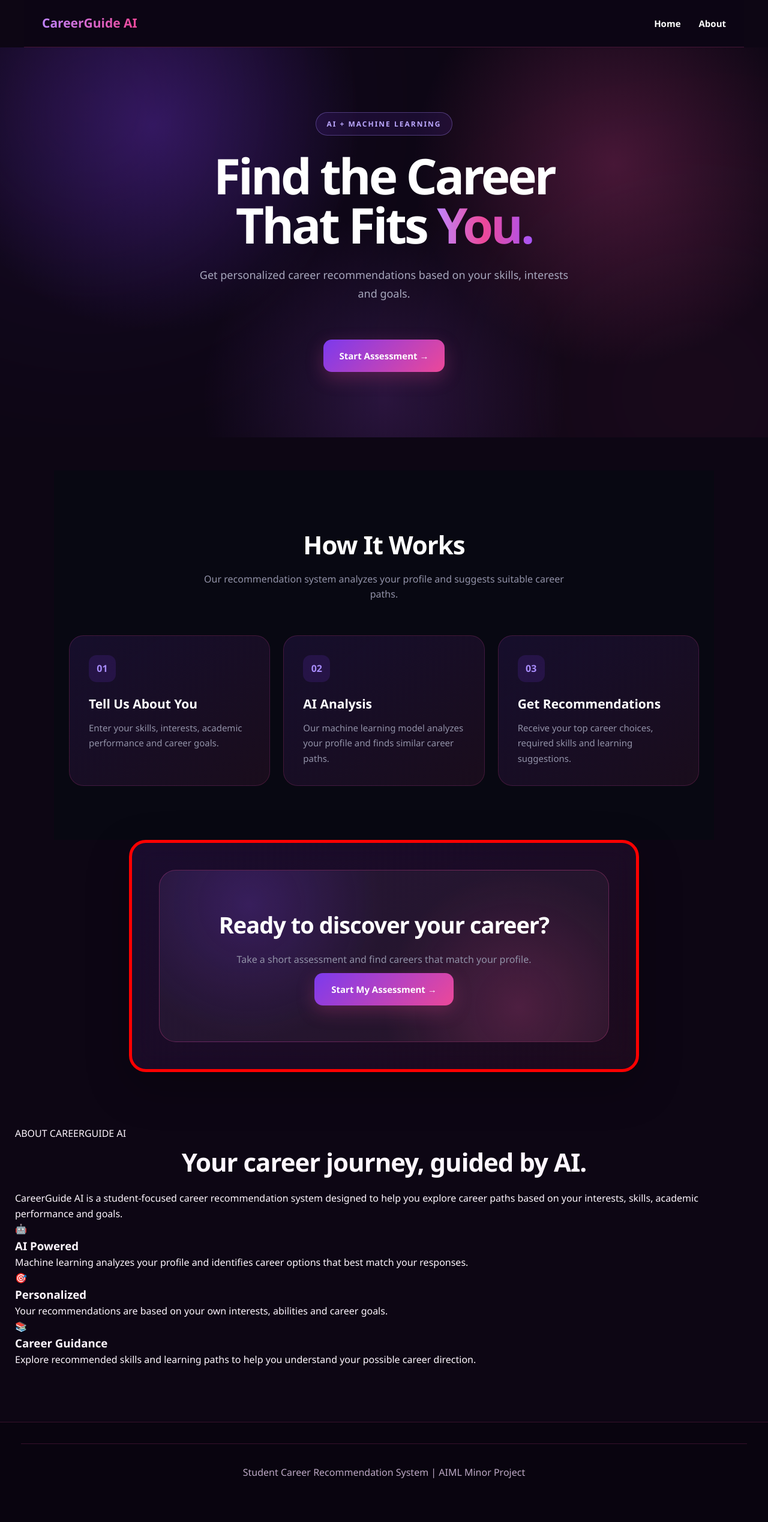
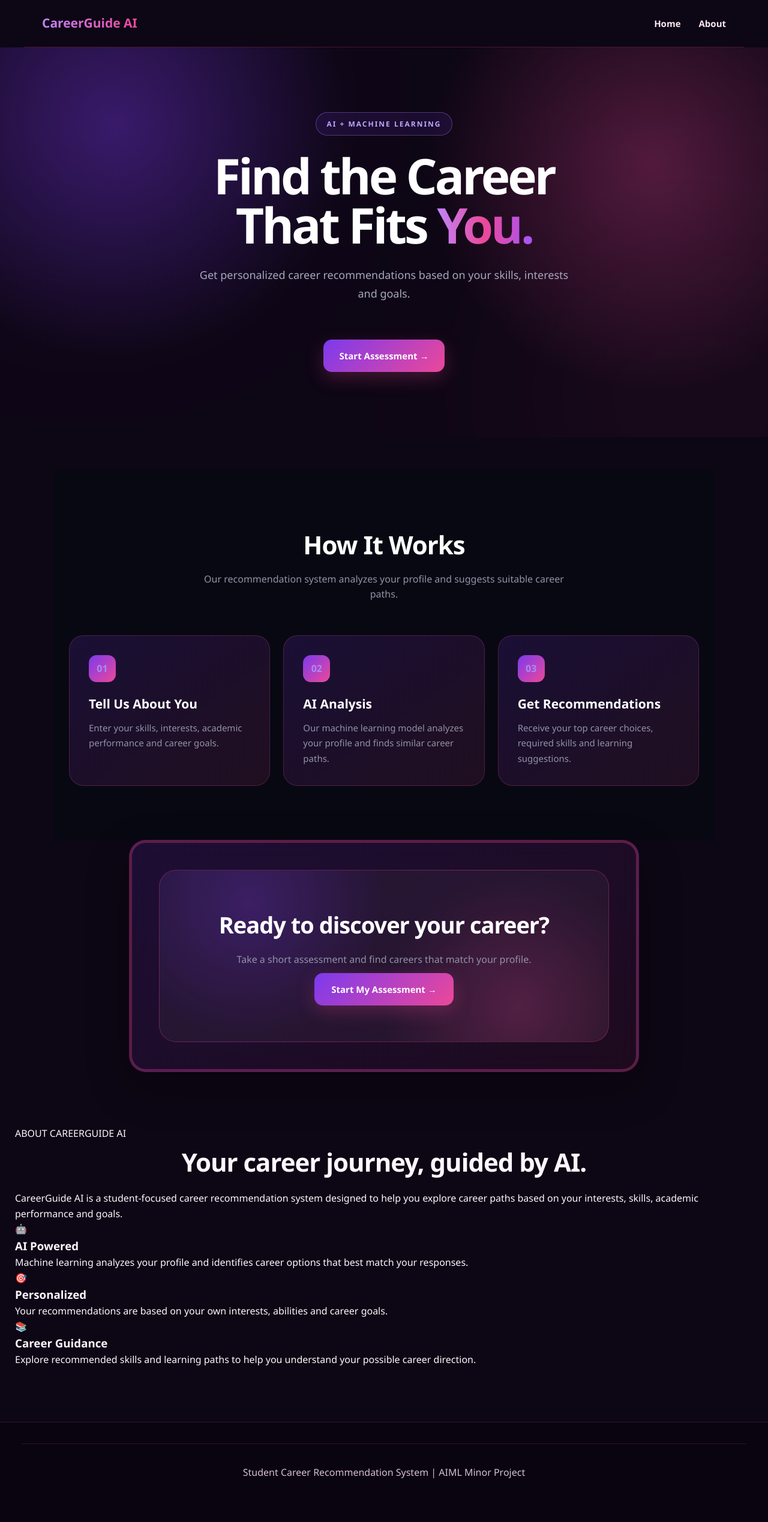
Before and after one commit to 2301031000080-spec/StudentCareerRecommendation, a Flask app: page / in a window 1280 px wide. Shown: the whole page at 60% size. Run offline with Flask 3, Linux system fonts and the light colour scheme.

Commit message:
Update style.css
Make entire website pink and purple

```diff
--- a/static/style.css
+++ b/static/style.css
@@ -3152,3 +3152,278 @@ footer {
 .assessment-page {
     background-color: #0d0614;
 }
+
+
+/* ==========================================
+   CAREERGUIDE AI - PINK + PURPLE THEME
+   ========================================== */
+
+body {
+    background: #0d0614 !important;
+    color: #fff7ff;
+}
+
+/* NAVBAR */
+
+.navbar,
+header {
+    background: #0d0614 !important;
+    border-bottom: 1px solid rgba(236, 72, 153, 0.25);
+}
+
+.logo {
+    background: linear-gradient(90deg, #c084fc, #ec4899) !important;
+    -webkit-background-clip: text !important;
+    -webkit-text-fill-color: transparent !important;
+}
+
+.nav-links a,
+nav a {
+    color: #fce7f3 !important;
+}
+
+.nav-links a:hover,
+nav a:hover {
+    color: #f472b6 !important;
+}
+
+
+/* HERO */
+
+.hero,
+.assessment-page,
+.result-page {
+    background:
+        radial-gradient(
+            circle at 15% 20%,
+            rgba(124, 58, 237, 0.35),
+            transparent 32%
+        ),
+        radial-gradient(
+            circle at 85% 30%,
+            rgba(236, 72, 153, 0.30),
+            transparent 32%
+        ),
+        #0d0614 !important;
+}
+
+.hero h1 span,
+.assessment h1 span {
+    background: linear-gradient(
+        90deg,
+        #c084fc,
+        #ec4899,
+        #a855f7
+    ) !important;
+
+    -webkit-background-clip: text !important;
+    -webkit-text-fill-color: transparent !important;
+}
+
+
+/* BUTTONS */
+
+.start-button,
+button,
+.again-button {
+    background: linear-gradient(
+        135deg,
+        #7c3aed,
+        #ec4899
+    ) !important;
+
+    border: none !important;
+    color: white !important;
+
+    box-shadow:
+        0 10px 30px rgba(236, 72, 153, 0.25);
+}
+
+.start-button:hover,
+button:hover,
+.again-button:hover {
+    box-shadow:
+        0 15px 40px rgba(236, 72, 153, 0.45);
+}
+
+
+/* FEATURE CARDS */
+
+.feature-card {
+    background:
+        linear-gradient(
+            145deg,
+            rgba(124, 58, 237, 0.16),
+            rgba(236, 72, 153, 0.10)
+        ) !important;
+
+    border-color:
+        rgba(236, 72, 153, 0.25) !important;
+}
+
+.feature-card:hover {
+    border-color:
+        rgba(236, 72, 153, 0.60) !important;
+
+    box-shadow:
+        0 15px 40px rgba(124, 58, 237, 0.20);
+}
+
+.number {
+    background: linear-gradient(
+        135deg,
+        #7c3aed,
+        #ec4899
+    ) !important;
+}
+
+
+/* ASSESSMENT FORM */
+
+.assessment {
+    background:
+        linear-gradient(
+            145deg,
+            rgba(124, 58, 237, 0.15),
+            rgba(236, 72, 153, 0.08)
+        ) !important;
+
+    border-color:
+        rgba(236, 72, 153, 0.30) !important;
+}
+
+input,
+select,
+textarea {
+    background: #160b20 !important;
+    color: #fff7ff !important;
+    border-color:
+        rgba(236, 72, 153, 0.25) !important;
+}
+
+input:focus,
+select:focus,
+textarea:focus {
+    border-color: #ec4899 !important;
+
+    box-shadow:
+        0 0 0 3px rgba(236, 72, 153, 0.15) !important;
+}
+
+option {
+    background: #160b20 !important;
+    color: white !important;
+}
+
+
+/* RESULT PAGE */
+
+.result-card {
+    border-color:
+        rgba(236, 72, 153, 0.30) !important;
+
+    box-shadow:
+        0 25px 80px rgba(124, 58, 237, 0.25) !important;
+}
+
+.recommendation-card {
+    border-color:
+        rgba(236, 72, 153, 0.25) !important;
+}
+
+.recommendation-card.top-career {
+    background: linear-gradient(
+        135deg,
+        #7c3aed,
+        #a855f7,
+        #ec4899
+    ) !important;
+
+    color: white !important;
+}
+
+
+/* SCORE BARS */
+
+.score-fill {
+    background: linear-gradient(
+        90deg,
+        #7c3aed,
+        #ec4899
+    ) !important;
+}
+
+.progress {
+    background: linear-gradient(
+        90deg,
+        #7c3aed,
+        #ec4899
+    ) !important;
+}
+
+
+/* CAREER DETAILS */
+
+.career-details {
+    border-color:
+        rgba(236, 72, 153, 0.25) !important;
+}
+
+.details-icon {
+    background: linear-gradient(
+        135deg,
+        #7c3aed,
+        #ec4899
+    ) !important;
+}
+
+.skill-tags span {
+    background:
+        linear-gradient(
+            90deg,
+            #f3e8ff,
+            #fce7f3
+        ) !important;
+
+    border-color: #e9cfee !important;
+    color: #713b78 !important;
+}
+
+.learning-path span {
+    background: linear-gradient(
+        135deg,
+        #7c3aed,
+        #ec4899
+    ) !important;
+}
+
+
+/* CTA SECTION */
+
+.assessment-box {
+    background:
+        radial-gradient(
+            circle at 20% 20%,
+            rgba(124, 58, 237, 0.25),
+            transparent 35%
+        ),
+        radial-gradient(
+            circle at 80% 80%,
+            rgba(236, 72, 153, 0.22),
+            transparent 35%
+        ),
+        rgba(255, 255, 255, 0.04) !important;
+
+    border-color:
+        rgba(236, 72, 153, 0.30) !important;
+}
+
+
+/* FOOTER */
+
+footer {
+    background: #09040f !important;
+    color: #d8bfd8 !important;
+    border-top-color:
+        rgba(236, 72, 153, 0.20) !important;
+}
```
